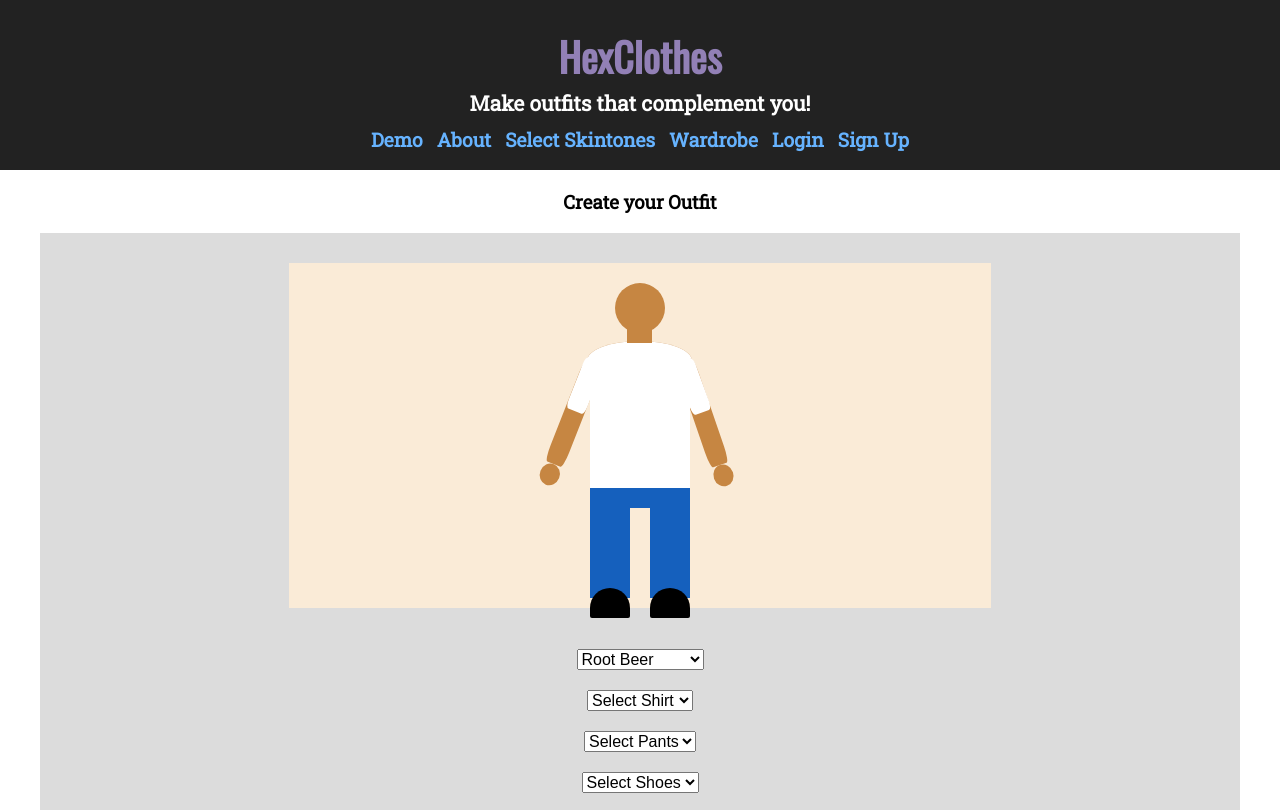
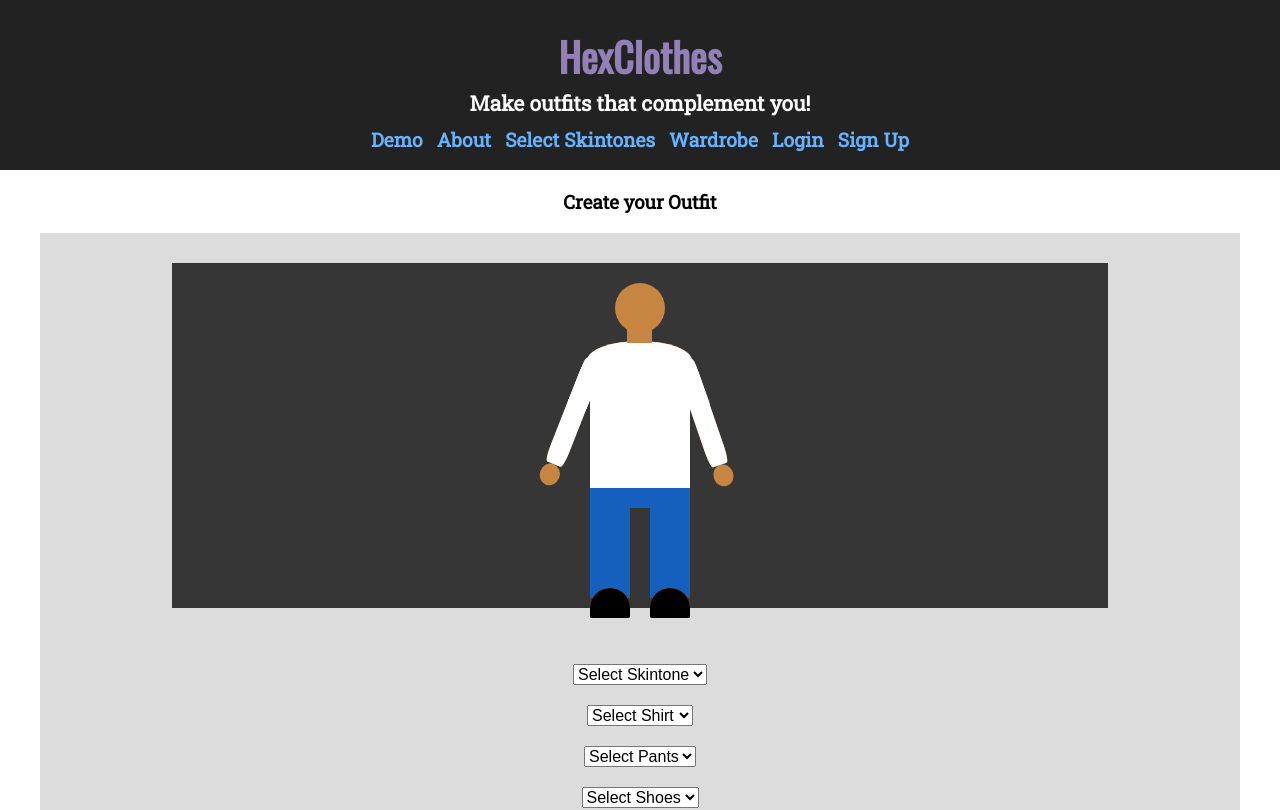
Before and after one commit to Saitama2016/hex-clothes, a React (Create React App) app: page /wardrobe in a window 1280 px wide. Shown: the top 810 px of the page. Built offline with nearby package versions, Linux system fonts and the light colour scheme.

Commit message:
Redesign Demo, Added Long Sleeve Feature, and Added Feet for Skintones

```diff
--- a/src/wardrobe/wardrobe.css
+++ b/src/wardrobe/wardrobe.css
@@ -1,6 +1,6 @@
 .user {
-    color: black;
-    width: 60%;
+    background-color: rgba(0,0,0,0.5);
+    width: 80%;
     height: 50%;
     flex: 0;
     margin: 0 auto;
@@ -13,8 +13,9 @@
     padding: 20px;
     width: 100%;
     height: 100%;
-    background-color: antiquewhite;
+    background-color: rgba(0,0,0,0.5);
     box-sizing: border-box;
+    margin-bottom: 15px;
 }
 
 .head {
@@ -66,15 +67,26 @@
   left: -26px;
   border-radius: 15%;
 }
+
+.left-short-sleeve, .left-long-sleeve {
+  width: 20%;
+  position: absolute;
+  background-color: var(--clothes-color);
+  transform: rotate(21.5deg);
+  border-radius: 15%;
+}
+
+.left-long-sleeve {
+  height: 110px;
+  left: -26px;
+}
+
 .left-short-sleeve {
   height: 55px;
-  width: 20%;
-  position: relative;
-  background-color: var(--clothes-color);
+  left: -15px;
   transform: rotate(21.5deg);
-  left: -15px;
-  border-radius: 15%;
 }
+
 .right-arm {
   height: 110px;
   width: 20%;
@@ -83,16 +95,27 @@
   border-radius: 15%;
   right: -22px;
 }
-.right-short-sleeve {
-  height: 55px;
+.right-short-sleeve, .right-long-sleeve {
   width: 20%;
   background-color: var(--clothes-color);
   position: absolute;
+  border-radius: 15%;
+}
+
+.right-long-sleeve {
+  height: 110px;
+  transform: rotate(161deg);
+  top: 0px;
+  right: -22px;
+}
+
+.right-short-sleeve {
+  height: 55px;
   transform: rotate(160deg);
-  border-radius: 15%;
   top: 1px;
   right: -13px;
 }
+
 .left-hand {
   width: 20px;
   height: 22px;
@@ -151,7 +174,7 @@
   z-index: 1;
   background-color: var(--pants-color);
 }
-.shoe {
+.shoe, .foot {
   content: "";
   position: absolute;
   z-index:0;
@@ -159,9 +182,17 @@
   width: 100%;
   left: 0px;
   height: 30px;
-  background-color: black;
   border-radius: 50px 50px 5px 5px;
 }
+
+.shoe {
+  background-color: black;
+}
+
+.foot {
+  background-color: #C68642;
+}
+
 .leg.right {
   float: right;
 }
--- a/src/wardrobe/wardrobe.js
+++ b/src/wardrobe/wardrobe.js
@@ -39,7 +39,7 @@ class Wardrobe extends React.Component {
         console.log(this.refs);
         // console.log(this.refs.head.style.color);
         Object.keys(this.refs).filter(function(r) {
-           return /(head|neck|arm|hand)/i.test(r)
+           return /(head|neck|arm|hand|foot)/i.test(r)
         }).forEach( function(ref) {
             this.refs[ref].style.backgroundColor = event.target.value;
         }.bind(this));
@@ -50,10 +50,21 @@ class Wardrobe extends React.Component {
         if (event.target.value === "tank-top") {
             this.refs.leftShortSleeve.style.visibility = "hidden";
             this.refs.rightShortSleeve.style.visibility = "hidden";
+            this.refs.leftLongSleeve.style.visibility = "hidden";
+            this.refs.rightLongSleeve.style.visibility = "hidden";
+
         }
-        if (event.target.value === "t-shirt") {
+        else if (event.target.value === "t-shirt") {
             this.refs.leftShortSleeve.style.visibility = "visible";
             this.refs.rightShortSleeve.style.visibility = "visible";
+            this.refs.leftLongSleeve.style.visibility = "hidden";
+            this.refs.rightLongSleeve.style.visibility = "hidden";
+        }
+        else if (event.target.value === "button-shirt") {
+            this.refs.leftShortSleeve.style.visibility = "hidden";
+            this.refs.rightShortSleeve.style.visibility = "hidden";
+            this.refs.leftLongSleeve.style.visibility = "visible";
+            this.refs.rightLongSleeve.style.visibility = "visible";
         }
     }
 
@@ -83,12 +94,12 @@ class Wardrobe extends React.Component {
         this.setState({ shoe: event.target.value });
         if (event.target.value === "no-shoes") {
             console.log(this.refs.head.style.backgroundColor);
-            this.refs.Lshoe.style.backgroundColor = "#C68642";
-            this.refs.Rshoe.style.backgroundColor = "#C68642";
+            this.refs.Lshoe.style.visibility = "hidden";
+            this.refs.Rshoe.style.visibility = "hidden";
         }
         if (event.target.value === "shoes") {
-            this.refs.Lshoe.style.backgroundColor = "black";
-            this.refs.Rshoe.style.backgroundColor = "black";
+            this.refs.Lshoe.style.visibility = "visible";
+            this.refs.Rshoe.style.visibility = "visible";
         }
     }
 
@@ -119,15 +130,19 @@ class Wardrobe extends React.Component {
                               <div className="button"></div>
                             </div>
                             <div className="left-short-sleeve" ref="leftShortSleeve"></div>
+                            <div className="left-long-sleeve" ref="leftLongSleeve"></div>
+                            <div className="right-long-sleeve" ref="rightLongSleeve"></div>
                             <div className="right-short-sleeve" ref="rightShortSleeve"></div>
                           </div>
                         </div>
                         <div className="waist" ref="waist"></div>
                         <div className="legs">
                           <div className="leg left" ref="leftLeg">
+                            <div className="foot" ref="Lfoot"></div>
                             <div className="shoe" ref="Lshoe"></div>
                           </div>
                           <div className="leg right" ref="rightLeg">
+                            <div className="foot" ref="Rfoot"></div>
                             <div className="shoe" ref="Rshoe"></div>
                           </div>
                         </div>
@@ -137,6 +152,7 @@ class Wardrobe extends React.Component {
                 <form style={{margin: "10px 0px 0px 0px"}}>
                 <label>
                     <select value={this.state.skintone}  onChange={this.changeSkintone}>
+                        <option>Select Skintone</option>
                         <option value="#260701" style={{background: "#260701", color: "#FFF"}}>Root Beer</option>
                         <option value="#3D0C02" style={{background: "#3D0C02", color: "#FFF"}}>Black Bean</option>
                         <option value="#843722" style={{background: "#843722", color: "#FFF"}}>Burnt Umber</option>
```
